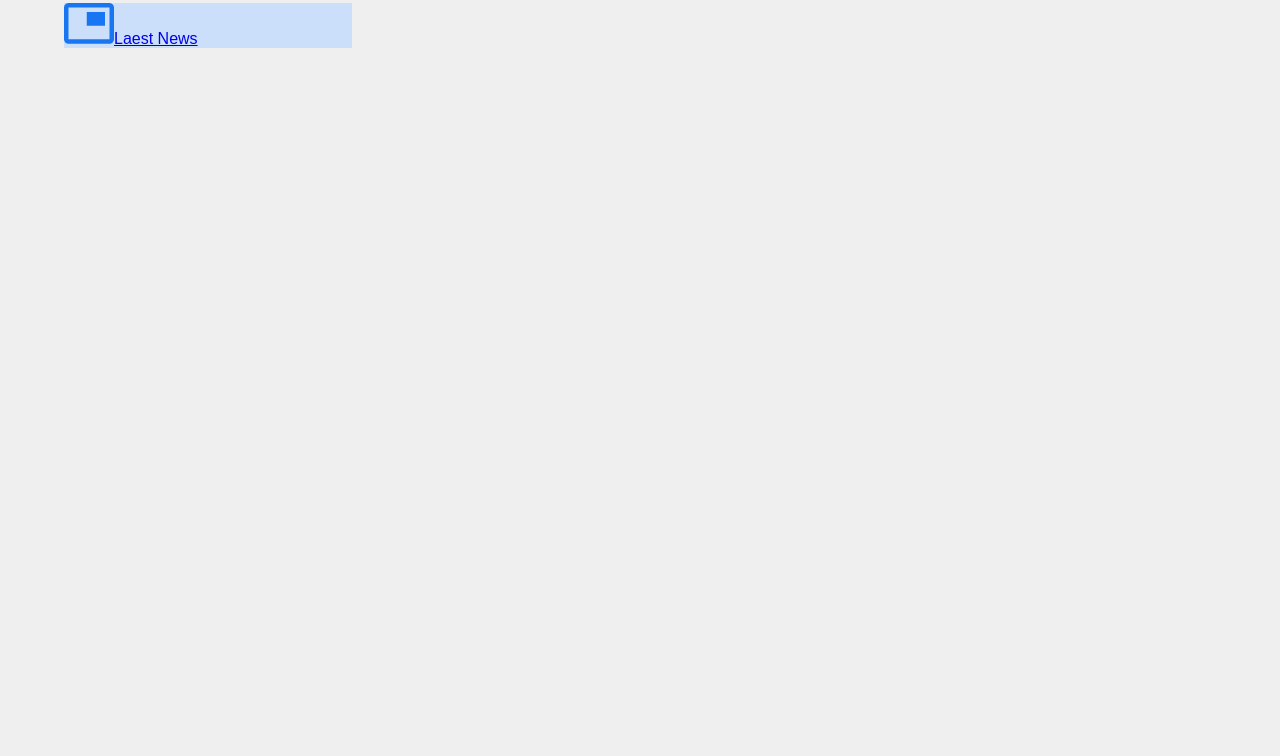
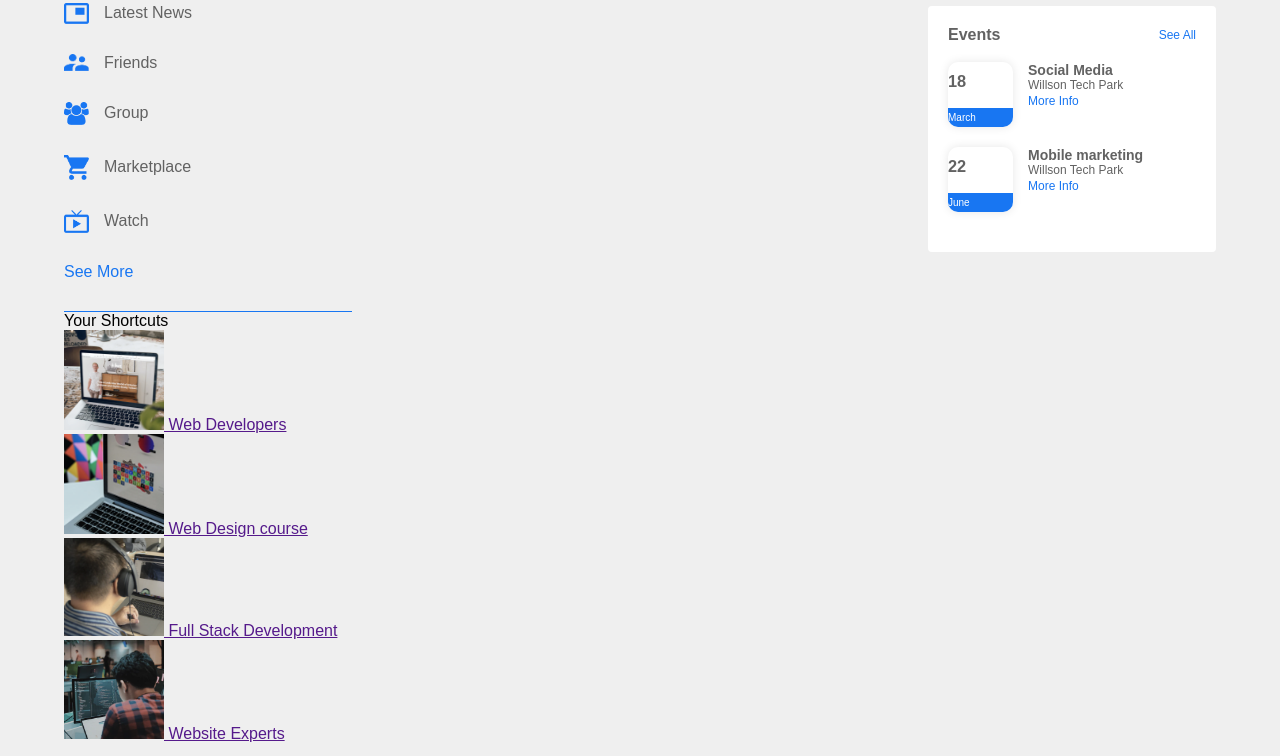
Before and after one commit to Khushi932/socialbook, a plain HTML site: page index.html in a window 1280 px wide. Shown: the part 64-820 px from the top of the page. Drawn offline with Linux system fonts and the light colour scheme.

Commit message:
second commit

```diff
--- a/index.html
+++ b/index.html
@@ -31,11 +31,50 @@
     <div class="container">
         <div class="left-sidebar">
             <div class="imp-links">
-                <a href="#"><img src="images/news.png" >Laest News</a>
+                <a href="#"><img src="images/news.png" >Latest News</a>
+                <a href="#"><img src="images/friends.png" >Friends</a>
+                <a href="#"><img src="images/group.png" >Group</a>
+                <a href="#"><img src="images/marketplace.png" >Marketplace</a>
+                <a href="#"><img src="images/watch.png" >Watch</a>
+                <a href="">See More</a>
+            </div>
+            <div class="shortcut-links">
+                <p>Your Shortcuts</p>
+                <a href=""><img src="images/shortcut-1.png" alt=""> Web Developers</a>
+                <a href=""><img src="images/shortcut-2.png" alt=""> Web Design course</a>
+                <a href=""><img src="images/shortcut-3.png" alt=""> Full Stack Development</a>
+                <a href=""><img src="images/shortcut-4.png" alt=""> Website Experts</a>
             </div>
         </div>
         <div class="main-content"></div>
-        <div class="right-sidebar"></div>
+        <div class="right-sidebar">
+            <div class="sidebar-title">
+                <h4>Events</h4>
+                <a href="">See All</a>
+            </div>
+            <div class="event">
+                <div class="left-event">
+                    <h3>18</h3>
+                    <span>March</span>
+                </div>
+                <div class="right-event">
+                    <h4>Social Media</h4>
+                    <p>Willson Tech Park</p>
+                    <a href="">More Info</a>
+                </div>
+            </div>
+            <div class="event">
+                <div class="left-event">
+                    <h3>22</h3>
+                    <span>June</span>
+                </div>
+                <div class="right-event">
+                    <h4>Mobile marketing </h4>
+                    <p>Willson Tech Park</p>
+                    <a href="">More Info</a>
+                </div>
+            </div>
+        </div>
     </div>
 
 </body>
--- a/style.css
+++ b/style.css
@@ -2,6 +2,7 @@
     margin: 0;
     padding: 0;
     font-family: 'poppins', sans-serif;
+    box-sizing: border-box;
 }
 body{
     background: #efefef;
@@ -78,20 +79,99 @@ nav{
     padding: 13px 5%;
 }
 .left-sidebar{
-    background: #cbdffa;
     flex-basis: 25%;
     position: sticky;
     top: 70px;
     align-self: flex-start;
 }
 .right-sidebar{
-    background: #cbdffa;
     flex-basis: 25%;
     position: sticky;
     top: 70px;
     align-self: flex-start;
+    background: white;
+    padding: 20px;
+    border-radius: 4px;
+    color: #626262;
 }
 .main-content{
     flex-basis: 47%;
 
 }
+.imp-links a, .shorcut-links a{
+    text-decoration: none;
+    display: flex;
+    align-items: center;
+    margin-bottom: 30px;
+    color: #626262;
+    width: fit-content;
+}
+.imp-links a img{
+    width: 25px;
+    margin-right: 15px;
+}
+.imp-links a:last-child{
+    color: #1876f2;
+}
+.imp-links{
+    border-bottom: 1px solid #1876f2;
+}
+.shorcut-links a img{
+    width: 40px;
+    border-radius: 4px;
+    margin-right: 15px;
+}
+.shorcut-links p{
+    margin: 25px 0;
+    color: #626262;
+    font-weight: 500;
+}
+.sidebar-title {
+    display: flex;
+    align-items: center;
+    justify-content: space-between;
+    margin-bottom: 18px;
+}
+.sidebar-title h4{
+    font-weight: 600;
+    font-size: 16px;
+}
+.sidebar-title a{
+    text-decoration: none;
+    color: #1876f2;
+    font-size: 12px;
+}
+.event{
+    display: flex;
+    font-size: 14px;
+    margin-bottom: 20px;
+}
+.left-event{
+    border-radius: 10px;
+    height: 65px;
+    width: 65px;
+    margin-right: 15px;
+    padding-top: 10px;
+    text-align: initial;
+    position: relative;
+    overflow: hidden;
+    box-shadow: 0 0 10px rgba(0,0,0,0.1);
+}
+.event p{
+    font-size: 12px;
+}
+.event a{
+    font-size: 12px;
+    text-decoration: none;
+    color: #1876f2;
+}
+.left-event span{
+    position: absolute;
+    bottom: 0;
+    left: 0;
+    width: 100%;
+    background: #1876f2;
+    color: white;
+    font-size: 10px;
+    padding: 4px 0;
+}
```
